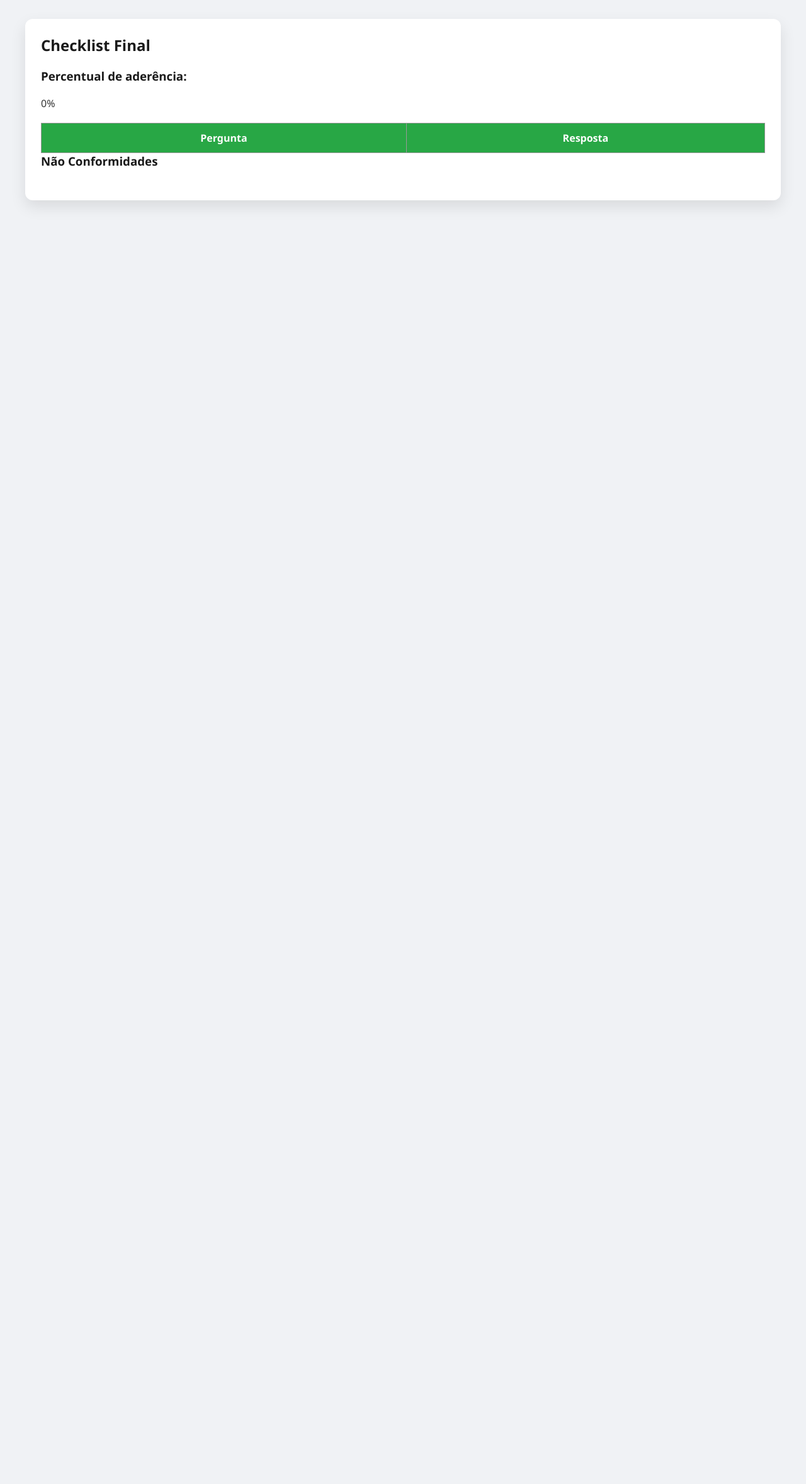
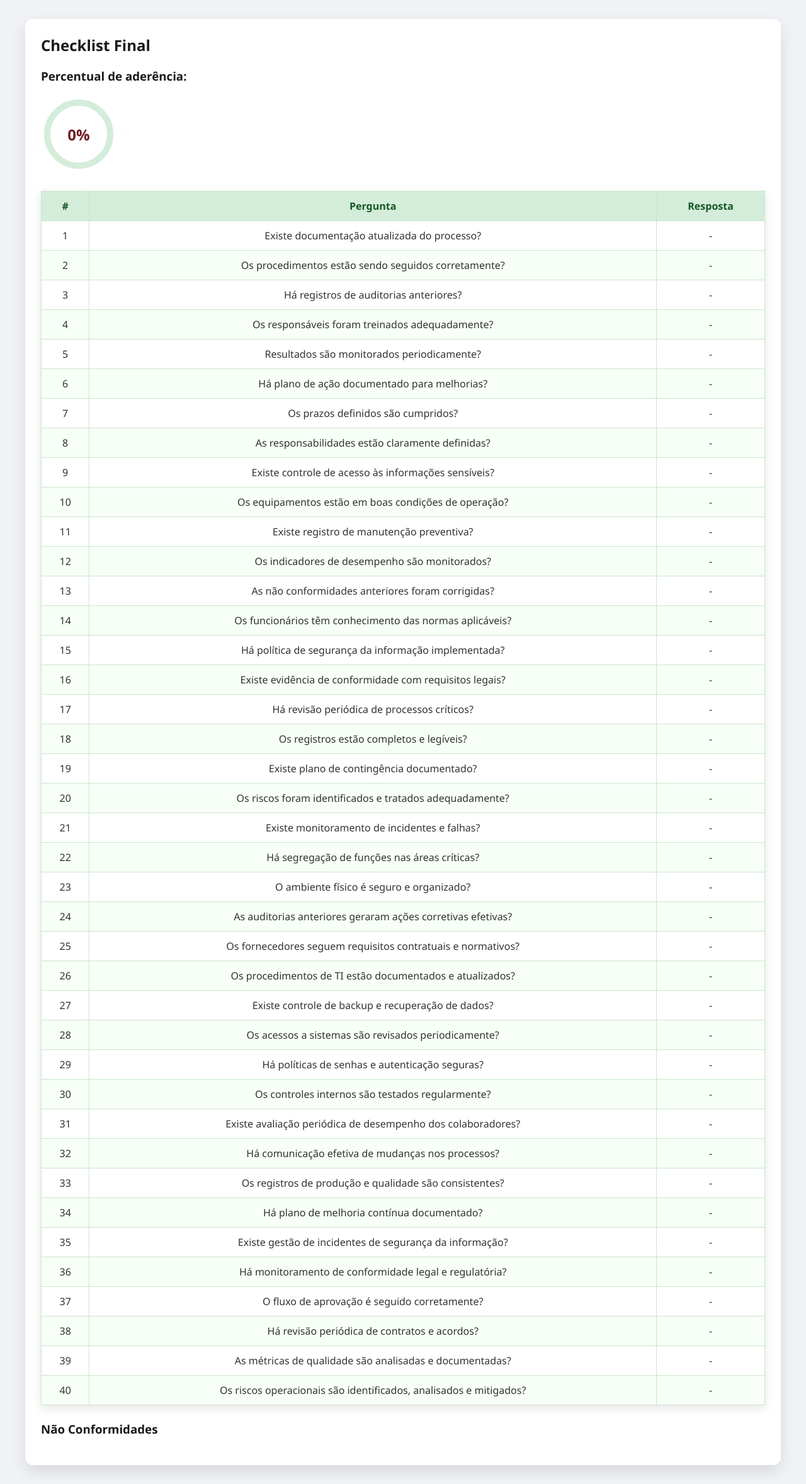
Before and after one commit to Praesjean/Projeto-Ferramenta-de-Auditoria, a PHP site: page /assets/pages/auditoria-visual.php in a window 1280 px wide. Shown: the whole page at 63% size. Before the commit the page ends 328 px from the top, so only its background shows below. Run offline with PHP 8.4, Linux system fonts and the light colour scheme; data that the repository does not hold is empty.

Commit message:
Alterações pa´gina de visual

```diff
--- a/Projeto/assets/pages/auditoria-visual.php
+++ b/Projeto/assets/pages/auditoria-visual.php
@@ -5,49 +5,104 @@
     <title>Auditoria Visual</title>
     <link rel="stylesheet" href="../../styles/global/global.css">
     <link rel="stylesheet" href="../../styles/pages/auditoria-visual.css">
-        <script src="../../scripts/pages/global.js" defer></script>
+    <script src="../../scripts/pages/auditoria-visual.js" defer></script>
 </head>
 <body>
     <div class="container">
         <h2>Checklist Final</h2>
-            <h3>Percentual de aderência:</h3>
-            <div id="progress" class="progress-circle">0%</div>
 
         <?php
         $auditoria_id = $_POST['auditoria_id'] ?? 0;
-                $checklist = $conn->query("SELECT * FROM checklist");
+        $respostas = $_POST['resposta'] ?? [];
+        $nc_items = $_POST['nc'] ?? [];
+
+        $total = count($respostas);
+        $sim_count = 0;
+        foreach($respostas as $r){
+            if($r === "Sim") $sim_count++;
+        }
+        $percent = $total > 0 ? round(($sim_count / $total) * 100) : 0;
         ?>
+
+        <h3>Percentual de aderência:</h3>
+        <div id="progress" class="progress-circle" data-percent="<?= $percent ?>">
+            <svg class="progress-svg" width="120" height="120">
+                <circle class="bg" cx="60" cy="60" r="50"></circle>
+                <circle class="progress" cx="60" cy="60" r="50"></circle>
+            </svg>
+            <div class="progress-text">0%</div>
+        </div>
+
 
         <table class="checklist-table">
             <thead>
                 <tr>
+                    <th>#</th>
                     <th>Pergunta</th>
                     <th>Resposta</th>
                 </tr>
             </thead>
             <tbody>
-                    <?php while($item = $checklist->fetch_assoc()){ ?>
-                        <tr>
-                            <td><?= $item['pergunta'] ?></td>
-                            <td><?= $_POST['resposta'][$item['id']] ?? '-' ?></td>
+                <?php
+                $audit_questions = [
+                    "Existe documentação atualizada do processo?",
+                    "Os procedimentos estão sendo seguidos corretamente?",
+                    "Há registros de auditorias anteriores?",
+                    "Os responsáveis foram treinados adequadamente?",
+                    "Resultados são monitorados periodicamente?",
+                    "Há plano de ação documentado para melhorias?",
+                    "Os prazos definidos são cumpridos?",
+                    "As responsabilidades estão claramente definidas?",
+                    "Existe controle de acesso às informações sensíveis?",
+                    "Os equipamentos estão em boas condições de operação?",
+                    "Existe registro de manutenção preventiva?",
+                    "Os indicadores de desempenho são monitorados?",
+                    "As não conformidades anteriores foram corrigidas?",
+                    "Os funcionários têm conhecimento das normas aplicáveis?",
+                    "Há política de segurança da informação implementada?",
+                    "Existe evidência de conformidade com requisitos legais?",
+                    "Há revisão periódica de processos críticos?",
+                    "Os registros estão completos e legíveis?",
+                    "Existe plano de contingência documentado?",
+                    "Os riscos foram identificados e tratados adequadamente?",
+                    "Existe monitoramento de incidentes e falhas?",
+                    "Há segregação de funções nas áreas críticas?",
+                    "O ambiente físico é seguro e organizado?",
+                    "As auditorias anteriores geraram ações corretivas efetivas?",
+                    "Os fornecedores seguem requisitos contratuais e normativos?",
+                    "Os procedimentos de TI estão documentados e atualizados?",
+                    "Existe controle de backup e recuperação de dados?",
+                    "Os acessos a sistemas são revisados periodicamente?",
+                    "Há políticas de senhas e autenticação seguras?",
+                    "Os controles internos são testados regularmente?",
+                    "Existe avaliação periódica de desempenho dos colaboradores?",
+                    "Há comunicação efetiva de mudanças nos processos?",
+                    "Os registros de produção e qualidade são consistentes?",
+                    "Há plano de melhoria contínua documentado?",
+                    "Existe gestão de incidentes de segurança da informação?",
+                    "Há monitoramento de conformidade legal e regulatória?",
+                    "O fluxo de aprovação é seguido corretamente?",
+                    "Há revisão periódica de contratos e acordos?",
+                    "As métricas de qualidade são analisadas e documentadas?",
+                    "Os riscos operacionais são identificados, analisados e mitigados?"
+                ];
+
+                foreach($audit_questions as $i => $q): ?>
+                    <tr class="<?= ($respostas[$i] ?? '') === 'Nao' ? 'nc-row' : '' ?>">
+                        <td><?= $i + 1 ?></td>
+                        <td><?= htmlspecialchars($q) ?></td>
+                        <td><?= htmlspecialchars($respostas[$i] ?? '-') ?></td>
                     </tr>
-                    <?php } ?>
+                <?php endforeach; ?>
             </tbody>
         </table>
 
         <h3>Não Conformidades</h3>
         <div id="nc-list">
-                <?php
-                if(isset($_POST['resposta'])){
-                    foreach($_POST['resposta'] as $id_checklist => $resposta){
-                        if($resposta == 'Nao'){
-                            echo "<div class='nc-item'>Não conformidade no item {$id_checklist}</div>";
-                        }
-                    }
-                }
-                ?>
+            <?php foreach($nc_items as $id => $nc): ?>
+                <div class="nc-item">Item <?= $id ?>: <?= htmlspecialchars($nc) ?></div>
+            <?php endforeach; ?>
         </div>
-            <script src="../../scripts/pages/auditoria-visual.js"></script>
     </div>
 </body>
 </html>
--- a/Projeto/scripts/pages/auditoria-visual.js
+++ b/Projeto/scripts/pages/auditoria-visual.js
@@ -1,17 +1,36 @@
-const checklist = document.querySelectorAll('.checklist-table tbody tr');
-const progress = document.getElementById('progress');
-function atualizarAderencia(){
-    let total=0, sim=0;
-    checklist.forEach(tr=>{
-        const resposta = tr.cells[1].innerText;
-        if(resposta=='Sim' || resposta=='Nao'){ total++; }
-        if(resposta=='Sim'){ sim++; }
-    });
-    const perc = total>0?Math.round(sim/total*100):0;
-    progress.innerText=perc+'%';
-    progress.style.setProperty('--percent', perc+'%');
-    if(perc>=80) progress.className='progress-circle green';
-    else if(perc>=50) progress.className='progress-circle yellow';
-    else progress.className='progress-circle red';
-}
-window.addEventListener('load', atualizarAderencia);
+document.addEventListener("DOMContentLoaded", function() {
+    const progressContainer = document.getElementById("progress");
+    const percent = parseInt(progressContainer.dataset.percent) || 0;
+    const circle = progressContainer.querySelector("circle.progress");
+    const text = progressContainer.querySelector(".progress-text");
+
+    const radius = circle.r.baseVal.value;
+    const circumference = 2 * Math.PI * radius;
+
+    circle.style.strokeDasharray = circumference;
+    circle.style.strokeDashoffset = circumference;
+
+    // Determina a cor do círculo
+    if(percent >= 75){
+        circle.style.stroke = "#28a745"; // verde
+        text.style.color = "#155724";
+    } else if(percent >= 50){
+        circle.style.stroke = "#ffc107"; // amarelo
+        text.style.color = "#856404";
+    } else {
+        circle.style.stroke = "#dc3545"; // vermelho
+        text.style.color = "#721c24";
+    }
+
+    let current = 0;
+    const interval = setInterval(() => {
+        if(current >= percent){
+            clearInterval(interval);
+        } else {
+            current++;
+            text.textContent = current + "%";
+            const offset = circumference - (current / 100) * circumference;
+            circle.style.strokeDashoffset = offset;
+        }
+    }, 15);
+});
--- a/Projeto/scripts/pages/global.js
+++ /dev/null
@@ -1,13 +0,0 @@
-function atualizarAderencia() {
-    let radios = document.querySelectorAll('input[type=radio]:checked');
-    let total = 0, sim = 0;
-    radios.forEach(r => {
-        if(r.value != 'NA'){ total++; if(r.value=='Sim') sim++; }
-    });
-    let perc = total>0 ? ((sim/total)*100).toFixed(2) : 0;
-    let elem = document.getElementById('aderencia');
-    if(elem){
-        elem.innerText = perc + '%';
-        elem.style.color = perc>=80?'green':perc>=50?'orange':'red';
-    }
-}
--- a/Projeto/styles/pages/auditoria-visual.css
+++ b/Projeto/styles/pages/auditoria-visual.css
@@ -1,43 +1,84 @@
 .checklist-table {
     width: 100%;
     border-collapse: collapse;
-    margin-top: 20px;
-    font-size: 16px;
+    margin-bottom: 25px;
+    background-color: #fff;
+    box-shadow: 0 5px 15px rgba(0,0,0,0.1);
 }
 
 .checklist-table th, .checklist-table td {
-    border: 1px solid #999;
+    border: 1px solid #cce5cc;
     padding: 12px;
     text-align: center;
+    vertical-align: middle;
 }
 
 .checklist-table th {
-    background-color: #28a745;
-    color: white;
+    background-color: #d4edda;
+    color: #155724;
+    font-weight: bold;
 }
 
 .checklist-table tr:nth-child(even) {
-    background-color: #d1f7c4;
+    background-color: #f7fff7;
 }
 
-.checklist-table tr:nth-child(odd) {
-    background-color: #a6f2a0;
+.checklist-table tr.nc-row {
+    background-color: #fff3cd;
 }
 
-.checklist-table input[type=radio] {
-    transform: scale(1.3);
-    margin: 0 5px;
+.progress-circle {
+    position: relative;
+    width: 120px;
+    height: 120px;
+    margin: 15px 0 30px 0;
 }
 
-#nc-list {
-    margin-top: 25px;
+.progress-circle svg {
+    transform: rotate(-90deg);
 }
 
-.nc-item {
-    padding: 12px;
-    margin-bottom: 10px;
-    border-left: 6px solid #ff9800;
-    background-color: #fff3cd;
-    border-radius: 6px;
+.progress-circle circle {
+    fill: none;
+    stroke-width: 10;
+}
+
+.progress-circle circle.bg {
+    stroke: #d4edda;
+}
+
+.progress-circle circle.progress {
+    stroke: #28a745;
+    stroke-linecap: round;
+    stroke-dasharray: 314;
+    stroke-dashoffset: 314;
+    transition: stroke 0.5s;
+}
+
+.progress-circle .progress-text {
+    position: absolute;
+    top: 50%;
+    left: 50%;
+    transform: translate(-50%, -50%);
+    font-size: 24px;
     font-weight: bold;
+    color: #155724;
 }
+
+.progress-circle.yellow .progress {
+    stroke: #ffc107;
+}
+
+.progress-circle.red .progress {
+    stroke: #dc3545;
+}
+
+@media (max-width: 768px) {
+    .progress-circle {
+        width: 100px;
+        height: 100px;
+    }
+    .progress-circle .progress-text {
+        font-size: 20px;
+    }
+}
```
Lines whose indentation alone changed are shown as unchanged.
